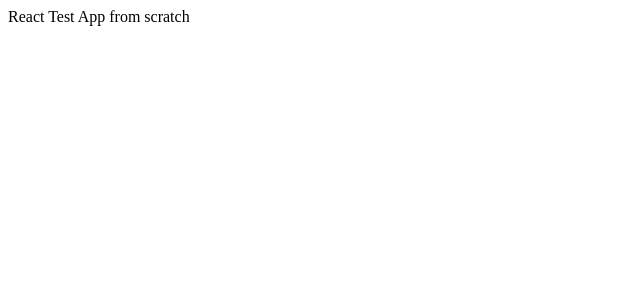
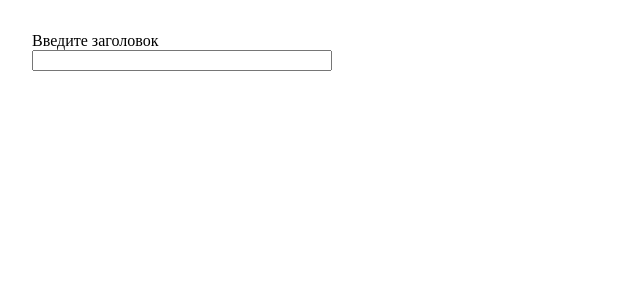
Before and after one commit to vzkhrv/from-scratch, a React app: page / in a window 1280 px wide. Shown: the top 300 px of the page, without its empty margins (0-640 px from the left). Built offline with nearby package versions, Linux system fonts and the light colour scheme.

Commit message:
Разобрали render()

```diff
--- a/jest.config.js
+++ b/jest.config.js
@@ -6,4 +6,7 @@ module.exports = {
     testEnvironment: "jsdom",
     transformIgnorePatterns: ["node_modules"],
     setupFilesAfterEnv: ['<rootDir>/jest.setup.js'],
+    moduleNameMapper: {
+      '\\.(css|less)$': '<rootDir>/spec/__mocks__/styleMock.js',
+    }
   };
--- a/src/App.tsx
+++ b/src/App.tsx
@@ -1,5 +1,10 @@
+import { useState } from "react"
+import { Input } from "./components/Input"
+
 export const App = () => {
+  const [inputValue, setinputValue] = useState("");
+
   return (
-    <div>React Test App from scratch</div>
+    <Input value={inputValue} onChange={(val) => setinputValue(val)} />
   )
 }
--- /dev/null
+++ b/src/components/Input.tsx
@@ -0,0 +1,31 @@
+import { ChangeEvent, useState } from "react";
+
+import './style.css';
+
+type Props = {
+    value: string,
+    onChange: (value: string) => void;
+}
+
+export const Input = ({ value, onChange }: Props) => {
+  const [labelValue, setlabelValue] = useState("");
+
+  const handleChange = (event: ChangeEvent<HTMLInputElement>) => {
+    const val = event.target.value;
+
+    if (val.length > 32) {
+        setlabelValue(`Превышена максимальная длина заголовка ${val.length}`);
+    } else {
+        setlabelValue("");
+        onChange(val);
+    }
+  }
+
+  return (
+    <div className="input-field">
+        <span>Введите заголовок</span>
+        <input type="text" value={value} onChange={handleChange} />
+        <label>{labelValue}</label>
+    </div>
+  )
+}
--- /dev/null
+++ b/src/components/style.css
@@ -0,0 +1,12 @@
+.input-field {
+    display: flex;
+    flex-flow: column nowrap;
+
+    width: 300px;
+    padding: 24px;
+}
+
+.input-field label {
+    font-size: 10px;
+    color: gray;
+}
```
Also changed, not shown: 6 other files (tests, documents, lock files or other folders).
